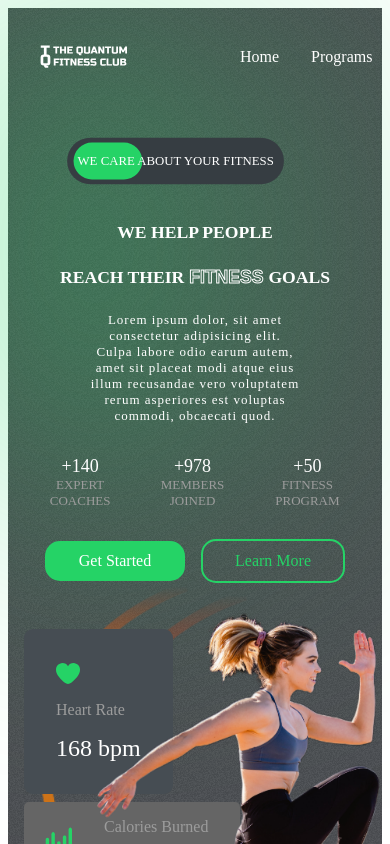
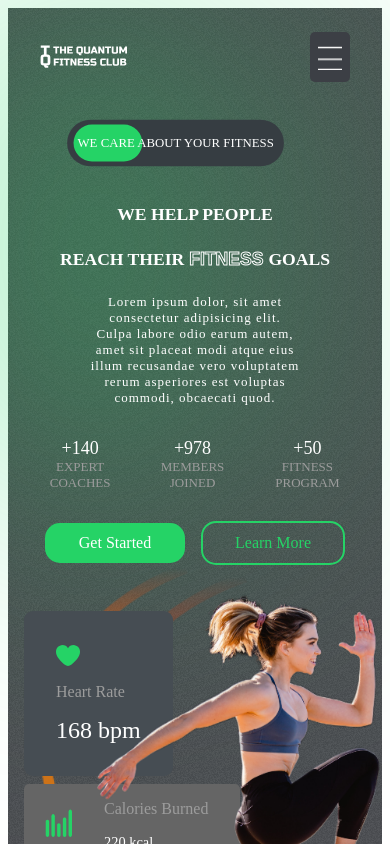
Before and after one commit to Adeleyeha-17/Fitness-Gym, a React (Vite) app: page / in a window 390 px wide. Shown: the top 844 px of the page. Built offline with nearby package versions, Linux system fonts and the light colour scheme.

Commit message:
added the hamburger menu for the mobile screen

```diff
--- a/src/components/Header.jsx
+++ b/src/components/Header.jsx
@@ -1,15 +1,24 @@
+import { useState } from "react";
+
+
 export const Header = () => {
+   const mobileScreen = window.innerWidth <= "768" ? true : false;
+   const [openMenu, setOpenMenu] = useState(false)
    return (
       <div className="header">
          <img src="logo.svg" alt="" className="logo"/>
 
-         <ul className="header-menu">
-            <li>Home</li>
-            <li>Programs</li>
-            <li>Plans</li>
-            <li>Testimonial</li>
-            <li>Why us</li>
-         </ul>
+{(mobileScreen === true && openMenu === false) ? (
+   <div className="bar-div" onClick={() => setOpenMenu(true)}>
+      <img src="bars.png" alt="" className="bars"/>
+   </div>
+) :  <ul className="header-menu">
+<li onClick={() => setOpenMenu(false)}>Home</li>
+<li onClick={() => setOpenMenu(false)}>Programs</li>
+<li onClick={() => setOpenMenu(false)}>Plans</li>
+<li onClick={() => setOpenMenu(false)}>Testimonial</li>
+<li onClick={() => setOpenMenu(false)}>Why us</li>
+</ul>}
       </div>
    )
 }
--- a/src/components/Hero.jsx
+++ b/src/components/Hero.jsx
@@ -10,7 +10,9 @@ export const Hero = () => {
 
             {/* Header Component */}
 
-            <Header/> {/* Ads Section */}
+            <Header/>
+
+            {/* Ads Section */}
 
             <div className="ads">
                <motion.div
--- a/src/index.css
+++ b/src/index.css
@@ -908,6 +908,31 @@ border-radius: 5px;
 
 
 @media screen and (max-width: 768px) {
+
+   .header:nth-child(2) {
+      position: fixed;
+      right: 2rem;
+      z-index: 1500;
+   }
+
+   .header .header-menu {
+      flex-direction: column;
+      background-color: var(--appColor);
+      padding: 2rem;
+   }
+
+   .bar-div {
+      background: var(--appColor);
+      padding: 0.5rem;
+      border-radius: 5px;
+   }
+
+   .bars {
+      width: 1.5rem;
+      height: 1.5rem;
+      margin-top: 0.4rem;
+   }
+
    .hero {
       flex-direction: column;
       margin-bottom: 10rem;
@@ -1135,6 +1160,30 @@ border-radius: 5px;
 
 /* Join components */
 
+.join {
+   flex-direction: column;
+   margin-top: -3.5rem;
+}
 
+.left-j {
+   display: inline-block;
+   font-size: 1.5rem;
+   justify-content: center;
+   align-items: center;
+}
+
+.left-j div {
+   display: inline-block;
+}
+
+.left-j hr {
+   position: absolute;
+   top: -2rem;
+   width: 6.8rem;
+}
+
+.join-form {
+   margin-top: -16rem;
+}
 
 }
```
